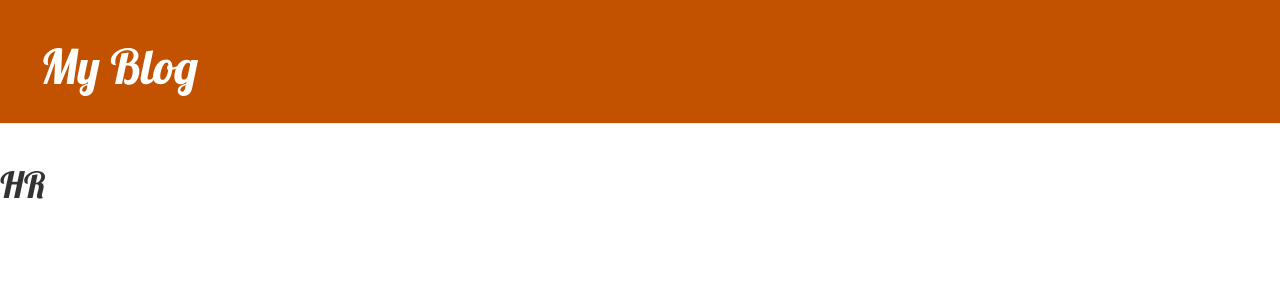
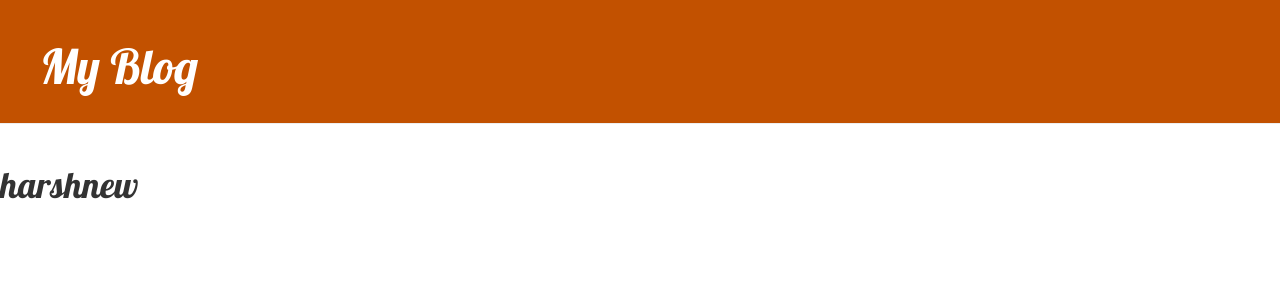
Before and after one commit to cicada221/my-first-blog, a Django app: page /drafts/ in a window 1280 px wide. Shown: the top 300 px of the page. Run offline with Django 3.2, Linux system fonts and the light colour scheme; data that the repository does not hold is empty; some libraries are stand-ins or nearby versions.

Commit message:
Update base.html
made same visual changes

```diff
--- a/blog/templates/blog/base.html
+++ b/blog/templates/blog/base.html
@@ -24,6 +24,6 @@
             </div>
         </div>
         <div>
-            <h1>HR</h1>
+            <h1>harshnew</h1>
     </body>
 </html>
```
